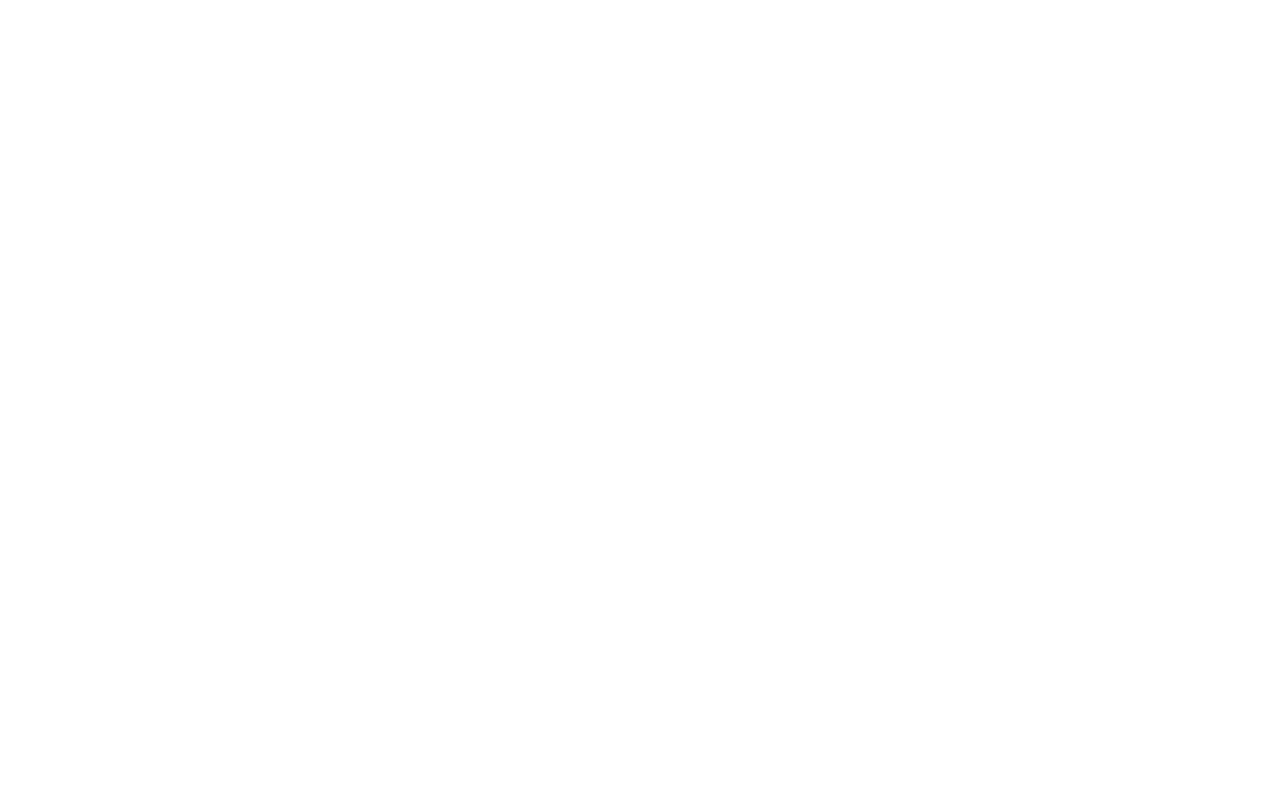
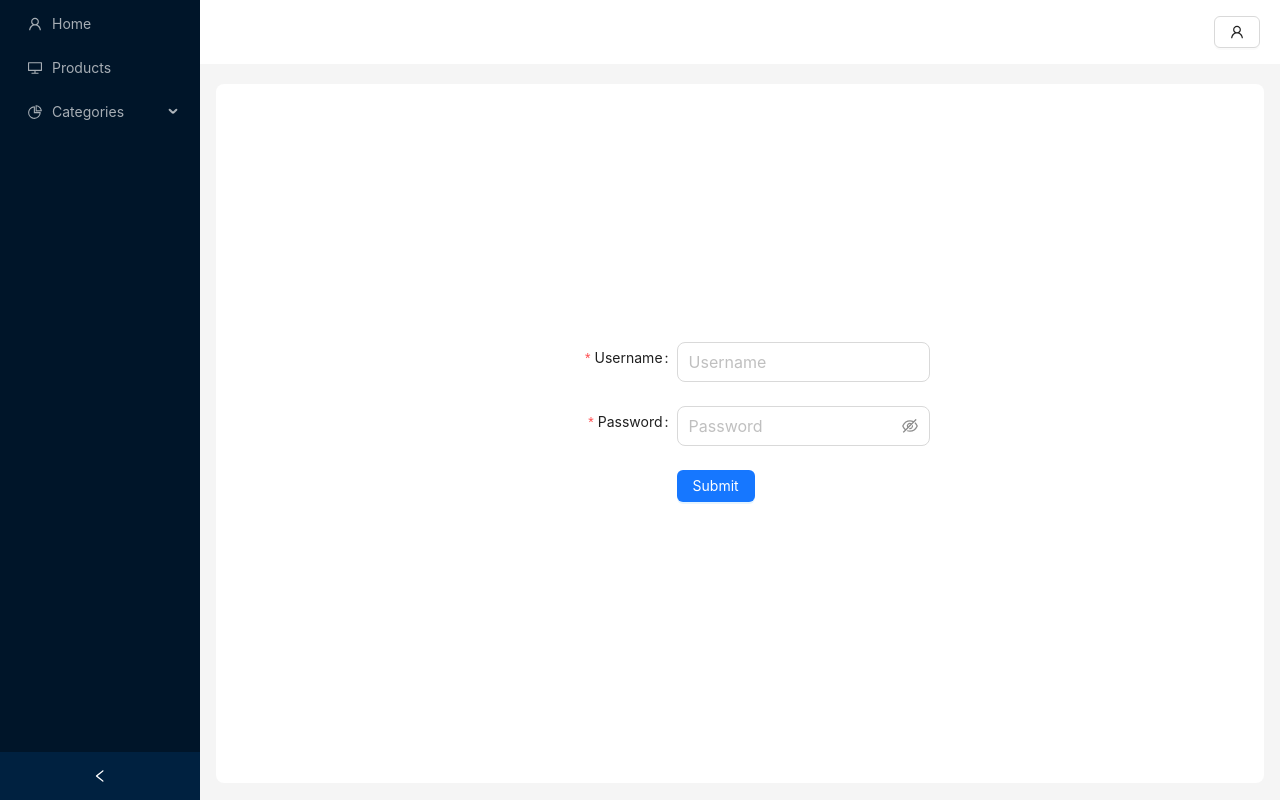
Before and after one commit to dinahagar/Admin-Panel, a React (Create React App) app: page /login in a window 1280 px wide. Before the commit this address had no page. Built offline with nearby package versions, Linux system fonts and the light colour scheme.

Commit message:
login page

```diff
--- a/src/App.tsx
+++ b/src/App.tsx
@@ -1,6 +1,11 @@
 import React from 'react';
 import Home from './Pages/Home/Home';
 import { Route, BrowserRouter as Router, Routes } from 'react-router-dom';
+import Products from './Pages/Products/Products';
+import { Layout } from 'antd';
+import Sidebar from './Pages/Home/componenets/Sidebar';
+import Header from './Pages/Home/componenets/Header';
+import Login from './Pages/Login/Login';
 
 export interface AppProps {
   setLocale: (locale: 'en' | 'ar') => void;
@@ -11,10 +16,17 @@
   return (
     <>
     <Router>
-      <Routes>
-        <Route path="/" element={<Home />} />
-        {/* <Route path="/about" element={<About />} /> */}
-      </Routes>
+      <Layout style={{ minHeight: '100vh' }}>
+        <Sidebar />
+        <Layout>
+          <Header/>
+            <Routes>
+              <Route path="/login" element={<Login />} />
+              <Route path="/" element={<Home />} />
+              <Route path="/products" element={<Products />} />
+            </Routes>
+        </Layout>
+      </Layout>
     </Router>
     </>
   );
--- a/src/Pages/Home/Home.styles.tsx
+++ b/src/Pages/Home/Home.styles.tsx
@@ -16,15 +16,15 @@
 `
 
 export const StyledLayout = styled(Layout)`
-   min-height: 100vh;
+   min-height: 90vh;
 `
 
 export const StyledContent = styled(Content)`
     margin: 0 16px;
 `
 
-export const StyledContentiv = styled.div`
-    padding: 24;
+export const StyledContentDiv = styled.div`
+    padding: 24px;
     min-height: 360px;
     background: #fff;
     border-radius: 8px;
--- a/src/Pages/Home/Home.tsx
+++ b/src/Pages/Home/Home.tsx
@@ -1,18 +1,17 @@
 import { Layout } from "antd";
-import Sidebar from "./componenets/Sidebar";
-import Header from "./componenets/Header";
-import Content from "./componenets/Content";
-import { StyledFooter, StyledLayout } from "./Home.styles";
+import { StyledContent, StyledContentDiv, StyledFooter, StyledLayout } from "./Home.styles";
 
 const Home: React.FC = () => {
 
     return (
         <>
             <StyledLayout>
-                <Sidebar />
                 <Layout>
-                    <Header/>
-                    <Content />
+                    <StyledContent>
+                        <StyledContentDiv>
+                            <h1>Welcome to Admin Panel.</h1>
+                        </StyledContentDiv>
+                    </StyledContent>
                     <StyledFooter>
                         <strong>PaySky</strong>
                     </StyledFooter>
--- a/src/Pages/Home/componenets/Content.tsx
+++ /dev/null
@@ -1,14 +0,0 @@
-import { StyledContent, StyledContentiv } from "../Home.styles";
-
-const Content: React.FC = () => {
-
-    return (
-        <StyledContent>
-            <StyledContentiv>
-                <h1>Welcome to Admin Panel.</h1>
-            </StyledContentiv>
-        </StyledContent>
-    )
-}
-
-export default Content
--- a/src/Pages/Home/componenets/Header.tsx
+++ b/src/Pages/Home/componenets/Header.tsx
@@ -1,15 +1,15 @@
 import { Button, Dropdown, MenuProps } from "antd"
 import { UserOutlined } from "@ant-design/icons";
 import { StyledHeader } from "../Home.styles";
+import { Link } from "react-router-dom";
 
 const Header: React.FC = () => {
+
     const items: MenuProps['items'] = [
         {
           key: '1',
           label: (
-            <a target="_blank" rel="noopener noreferrer" href="https://www.antgroup.com">
-              Logout
-            </a>
+            <Link to='/login'>Logout</Link>
           ),
         }
       ];
--- a/src/Pages/Home/componenets/Sidebar.tsx
+++ b/src/Pages/Home/componenets/Sidebar.tsx
@@ -1,35 +1,36 @@
 import { DesktopOutlined, PieChartOutlined, UserOutlined } from "@ant-design/icons";
-import { Layout, Menu, MenuProps } from "antd"
+import { Layout, Menu } from "antd"
 import { useState } from "react";
+import { Link } from "react-router-dom";
 
 const Sidebar: React.FC = () => {
     const { Sider } = Layout;
-    type MenuItem = Required<MenuProps>['items'][number];
     const [collapsed, setCollapsed] = useState(false);
 
-    function getItem(
-        label: React.ReactNode,
-        key: React.Key,
-        icon?: React.ReactNode,
-        children?: MenuItem[],
-    ): MenuItem {
-        return {
-            key,
-            icon,
-            children,
-            label,
-        } as MenuItem;
-    }
-
-    const items: MenuItem[] = [
-        getItem('Home', '1', <PieChartOutlined />),
-        getItem('Categories', 'sub1', <UserOutlined />, [
-            getItem('one', '3'),
-            getItem('two', '4'),
-            getItem('three', '5'),
-        ]),
-        getItem('Products', '2', <DesktopOutlined />)
-        ];
+    const items = [
+        {
+            key: '/',
+            label: <Link to='/'>Home</Link>,
+            icon: <UserOutlined />,
+        },
+        {
+            key: '/products',
+            label: <Link to='/products'>Products</Link>,
+            icon: <DesktopOutlined />,
+        },
+        {
+            key: '/categories',
+            label: 'Categories',
+            icon: <PieChartOutlined />,
+            children: [
+                {
+                  key: 'g1',
+                  label: 'Item 1',
+                  type: 'group',
+                },
+            ]
+        },
+    ]
 
     return (
         <Sider collapsible breakpoint="sm" collapsedWidth="80px" collapsed={collapsed} onCollapse={(value) => setCollapsed(value)}>
--- /dev/null
+++ b/src/Pages/Login/Login.styles.tsx
@@ -0,0 +1,4 @@
+import styled from "styled-components";
+
+export const StyledLoginDiv = styled.div`
+`
--- /dev/null
+++ b/src/Pages/Login/Login.tsx
@@ -0,0 +1,68 @@
+import { useUserLoginMutation } from "../../Store/services/login";
+import { StyledContent, StyledContentDiv } from "../Home/Home.styles"
+import { Button, Form, Input } from "antd"
+import { useNavigate } from "react-router-dom";
+
+const Login = () => {
+
+    const [login] = useUserLoginMutation()
+    const navigate = useNavigate();
+
+    type FieldType = {
+        username?: string;
+        password?: string;
+    };
+
+    const onSubmit = () => {
+        login({
+            username: 'johnd',
+            password: 'm38rmF$'
+        }).unwrap()
+        .then((res) => {
+            console.log(res);
+            localStorage.setItem('token', res.token)
+            navigate('/')
+        })
+        .catch(() => {})
+    };
+
+    return (
+        <StyledContent>
+            <StyledContentDiv>
+                <Form
+                    name="basic"
+                    labelCol={{ span: 8 }}
+                    wrapperCol={{ span: 16 }}
+                    style={{ maxWidth: 600 }}
+                    initialValues={{ remember: true }}
+                    onFinish={onSubmit}
+                    autoComplete="off"
+                >
+                    <Form.Item<FieldType>
+                        label="Username"
+                        name="username"
+                        rules={[{ required: true, message: 'Please input your username!' }]}
+                    >
+                        <Input size="large" placeholder="Username" />
+                    </Form.Item>
+
+                    <Form.Item<FieldType>
+                        label="Password"
+                        name="password"
+                        rules={[{ required: true, message: 'Please input your password!' }]}
+                    >
+                        <Input.Password size="large" placeholder="Password" />
+                    </Form.Item>
+
+                    <Form.Item wrapperCol={{ offset: 8, span: 16 }}>
+                        <Button type="primary" htmlType="submit">
+                            Submit
+                        </Button>
+                    </Form.Item>
+                </Form>
+            </StyledContentDiv>
+        </StyledContent>
+    )
+}
+
+export default Login
--- /dev/null
+++ b/src/Pages/Products/Products.tsx
@@ -0,0 +1,9 @@
+const Products = () => {
+    return (
+        <>
+            <h1>products</h1>
+        </>
+    )
+}
+
+export default Products
--- /dev/null
+++ b/src/Store/reducers/loginSlice.ts
@@ -0,0 +1,26 @@
+import { createSlice, PayloadAction } from "@reduxjs/toolkit";
+
+export interface LoginState {
+    usename: string;
+    password: string;
+    token: string;
+}
+
+const initialState: LoginState = {
+    usename: '',
+    password: '',
+    token: localStorage.getItem('token') ?? ''
+  };
+
+  const loginSlice = createSlice({
+    name: 'login',
+    initialState,
+    reducers: {
+      setUser: (state, action: PayloadAction<Partial<LoginState>>) => ({
+        ...state, ...action.payload
+      }),
+    },
+  });
+
+  export const { setUser } = loginSlice.actions;
+  export default loginSlice.reducer;
--- /dev/null
+++ b/src/Store/services/login.ts
@@ -0,0 +1,22 @@
+import { createApi, fetchBaseQuery } from '@reduxjs/toolkit/query/react'
+import { LoginState } from '../reducers/loginSlice';
+
+export const loginApiApi = createApi({
+    reducerPath: 'loginApi',
+    baseQuery: fetchBaseQuery({
+        baseUrl: 'https://fakestoreapi.com',
+    }),
+    endpoints: (build) => ({
+        userLogin: build.mutation<LoginState, {username: string; password: string}>({
+            query(body) {
+              return {
+                url: `/auth/login`,
+                method: 'POST',
+                body,
+              }
+            }
+        }),
+    }),
+})
+
+export const { useUserLoginMutation } = loginApiApi
--- a/src/Store/store.ts
+++ b/src/Store/store.ts
@@ -1,10 +1,16 @@
 import { configureStore } from '@reduxjs/toolkit'
 import languageSlice from './reducers/languageSlice'
+import { loginApiApi } from './services/login'
+import loginSlice from './reducers/loginSlice'
 
 export const store = configureStore({
   reducer: {
     language: languageSlice,
+    login: loginSlice,
+    [loginApiApi.reducerPath]: loginApiApi.reducer
   },
+  middleware: (getDefaultMiddleware) =>
+    getDefaultMiddleware().concat(loginApiApi.middleware),
 })
 
 export type RootState = ReturnType<typeof store.getState>
```
Also changed, not shown: 1 other file (tests, documents, lock files or other folders).
